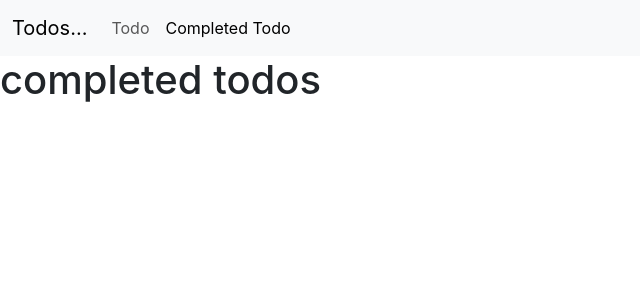
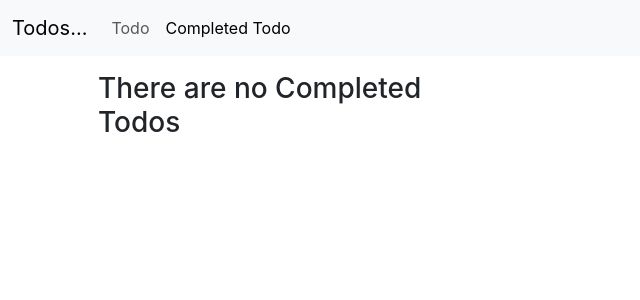
Before and after one commit to okoyedavid/todo, a React (Create React App) app: page /completed in a window 1280 px wide. Shown: the top 300 px of the page, without its empty margins (0-640 px from the left). Built offline with nearby package versions, Linux system fonts and the light colour scheme.

Commit message:
completed todos

```diff
--- a/src/App.css
+++ b/src/App.css
@@ -11,3 +11,7 @@
 .form-check-label {
   max-width: 400px;
 }
+
+.subscript {
+  font-size: 0.7rem;
+}
--- a/src/App.js
+++ b/src/App.js
@@ -3,14 +3,36 @@ import Navbar from "./components/navBar";
 import { Route, Routes } from "react-router-dom";
 import "./App.css";
 import CompletedTodo from "./components/completedTodo";
+import { useState } from "react";
 
 function App() {
+  const [completedTodos, setCompletedTodos] = useState(() => {
+    const storedTodos = localStorage.getItem("completedTodos");
+    return storedTodos ? JSON.parse(storedTodos) : [];
+  });
+
   return (
     <div>
       <Navbar />
       <Routes>
-        <Route path="/" element={<Todo />} />
-        <Route path="/completed" element={<CompletedTodo />} />
+        <Route
+          path="/"
+          element={
+            <Todo
+              completedTodos={completedTodos}
+              setCompletedTodos={setCompletedTodos}
+            />
+          }
+        />
+        <Route
+          path="/completed"
+          element={
+            <CompletedTodo
+              completedTodos={completedTodos}
+              setCompletedTodos={setCompletedTodos}
+            />
+          }
+        />
       </Routes>
     </div>
   );
--- a/src/components/Todo.jsx
+++ b/src/components/Todo.jsx
@@ -3,8 +3,12 @@ import { v4 as uuid4 } from "uuid";
 import TodoList from "./todoList";
 import AddTodo from "./addTodo";
 
-const Todo = () => {
-  const [todos, setTodos] = useState([]);
+const Todo = ({ completedTodos, setCompletedTodos }) => {
+  const [todos, setTodos] = useState(() => {
+    const storedTodos = localStorage.getItem("todos");
+    return storedTodos ? JSON.parse(storedTodos) : [];
+  });
+
   const [render, setrender] = useState(false);
   const [inputValue, setInputValue] = useState("");
   const [edit, setEdit] = useState("");
@@ -12,7 +16,19 @@ const Todo = () => {
 
   useEffect(() => {
     inputRef.current.focus();
-  }, []);
+    localStorage.setItem("todos", JSON.stringify(todos));
+  }, [todos]);
+
+  const handleCompleted = (id, movie) => {
+    const timestamp = new Date().toLocaleString();
+
+    const completed = { title: movie, _id: id, time: timestamp };
+    setCompletedTodos([...completedTodos, completed]);
+
+    setTimeout(() => {
+      handleDelete(id);
+    }, 2000);
+  };
 
   const handleChange = (event) => {
     setInputValue(event.target.value);
@@ -20,9 +36,15 @@ const Todo = () => {
 
   const handleSubmit = (event) => {
     event.preventDefault();
+    if (inputValue === "") return;
+    const timestamp = new Date().toLocaleString();
 
-    if (inputValue === "") return;
-    const newTodo = { title: inputValue, _id: uuid4(), toEdit: false };
+    const newTodo = {
+      title: inputValue,
+      _id: uuid4(),
+      toEdit: false,
+      time: timestamp,
+    };
     setTodos([...todos, newTodo]);
     setInputValue("");
   };
@@ -91,6 +113,7 @@ const Todo = () => {
           handleDelete={handleDelete}
           handleEdit={handleEdit}
           handleCancel={handleCancel}
+          handleCompleted={handleCompleted}
         />
       </main>
     </React.Fragment>
--- a/src/components/completedTodo.jsx
+++ b/src/components/completedTodo.jsx
@@ -1,6 +1,53 @@
-import React from "react";
-const CompletedTodo = () => {
-  return <h1>completed todos</h1>;
+import React, { useEffect } from "react";
+import { renderButton, renderLabel } from "../features/utils/input";
+
+const CompletedTodo = ({ completedTodos, setCompletedTodos }) => {
+  useEffect(() => {
+    localStorage.setItem("completedTodos", JSON.stringify(completedTodos));
+  }, [completedTodos]);
+
+  const handleDelete = (id) => {
+    const newCompletedTodos = completedTodos.filter((m) => m._id !== id);
+    setCompletedTodos(newCompletedTodos);
+  };
+
+  return (
+    <main className="container">
+      {completedTodos.length > 0
+        ? renderLabel(
+            <h2>Completed Todos</h2>,
+            "completed",
+            "form-check-label m-3"
+          )
+        : renderLabel(
+            <h3>There are no Completed Todos</h3>,
+            "completed",
+            "form-check-label m-3"
+          )}
+
+      <ul className="list-group list-group-flush">
+        {completedTodos.length > 0 && (
+          <span>showing {completedTodos.length} completed todos</span>
+        )}
+        {completedTodos.map((todo) => (
+          <li key={todo._id} className="list-group-item m-3">
+            <div className="input-container">
+              {renderLabel(todo.title, todo._id, "form-check-label m-3")}
+            </div>
+            <div className="button-container">
+              <sub className="subscript text-primary">
+                Marked completed: {todo.time}
+              </sub>
+
+              {renderButton("Delete", "btn-danger m-2", () =>
+                handleDelete(todo._id)
+              )}
+            </div>
+          </li>
+        ))}
+      </ul>
+    </main>
+  );
 };
 
 export default CompletedTodo;
--- a/src/components/todoList.jsx
+++ b/src/components/todoList.jsx
@@ -7,10 +7,9 @@ import {
 
 const TodoList = ({
   todos,
-  handleChange,
   handleDelete,
   handleEdit,
-  buttonChange,
+  handleCompleted,
   handleCancel,
 }) => {
   return (
@@ -22,7 +21,7 @@ const TodoList = ({
               {renderInput(
                 "checkbox",
                 todo,
-                handleChange,
+                () => handleCompleted(todo._id, todo.title),
                 todo._id,
                 "form-check-input me-2 m-3"
               )}
@@ -30,6 +29,7 @@ const TodoList = ({
               {renderLabel(todo.title, todo._id, "form-check-label m-3")}
             </div>
             <div className="button-container">
+              <sub className="subscript text-primary">created: {todo.time}</sub>
               {!todo.toEdit
                 ? renderButton("Edit", "btn-secondary m-2", () =>
                     handleEdit(todo.title, todo._id)
--- a/src/features/utils/input.js
+++ b/src/features/utils/input.js
@@ -35,7 +35,7 @@ const renderInput = (
 const renderLabel = (label, id, classNew) => {
   return (
     <label htmlFor={id} className={classNew}>
-      {label}
+      <span className="label-text">{label}</span>
     </label>
   );
 };
```
